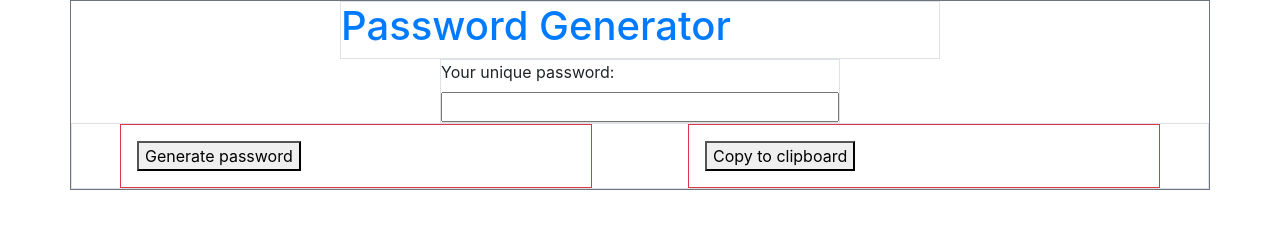
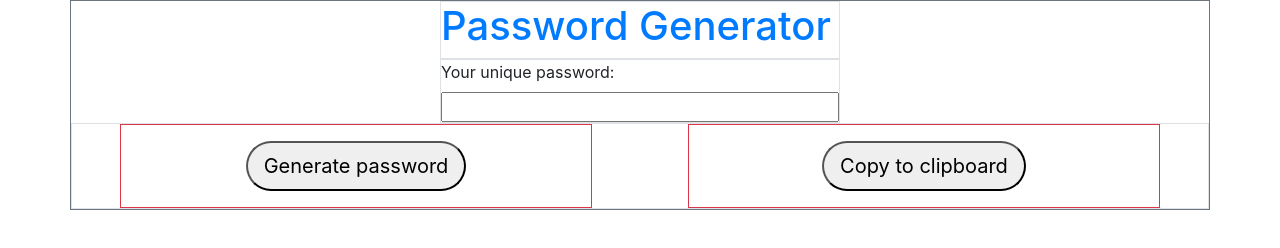
Before and after one commit to cooperpear/Homework-3, a plain HTML site: page Password generator.html in a window 1280 px wide. Drawn offline with nearby package versions, Linux system fonts and the light colour scheme.

Commit message:
adds id's

```diff
--- a/Password generator.html
+++ b/Password generator.html
@@ -15,12 +15,12 @@
 
 <body>
 
-    <div class="container border border-secondary">
-        <div class="row border mx-auto text-primary text-center" style="width: 600px;">
+    <div id="container" class="container border border-secondary">
+        <div id="title" class="row border mx-auto text-primary" style="width: 400px ">
             <h1>Password Generator</h1>
         </div>
 
-        <div class="row border mx-auto" style="width: 400px;">
+        <div id="password" class="row border mx-auto" style="width: 400px;">
             <label for="password-display">Your unique password:</label>
             <textarea readonly id="password-display" rows="1" cols="50">
             </textarea>
@@ -28,15 +28,17 @@
 
         </div>
 
-        <div class="row border">
+        <div id="generate" class="row border">
             <div class="col px-md-5">
-                <div class="p-3 border border-danger"><button id="generatepassword" onclick="myPassword()">Generate
+                <div style="text-align: center;" class="p-3 border border-danger"><button class="rounded-pill btn-lg"
+                        id="generatepassword" onclick="myPassword()">Generate
                         password</button></div>
             </div>
 
 
-            <div class="col px-md-5">
-                <div class="p-3 border border-danger"><button id="copytoclipboard" onclick="copyPassword()">Copy to
+            <div id="copy" class="col px-md-5">
+                <div style="text-align: center;" class="p-3 border border-danger"><button class="rounded-pill btn-lg"
+                        id="copytoclipboard" onclick="copyPassword()">Copy to
                         clipboard</button></div>
             </div>
 
```
